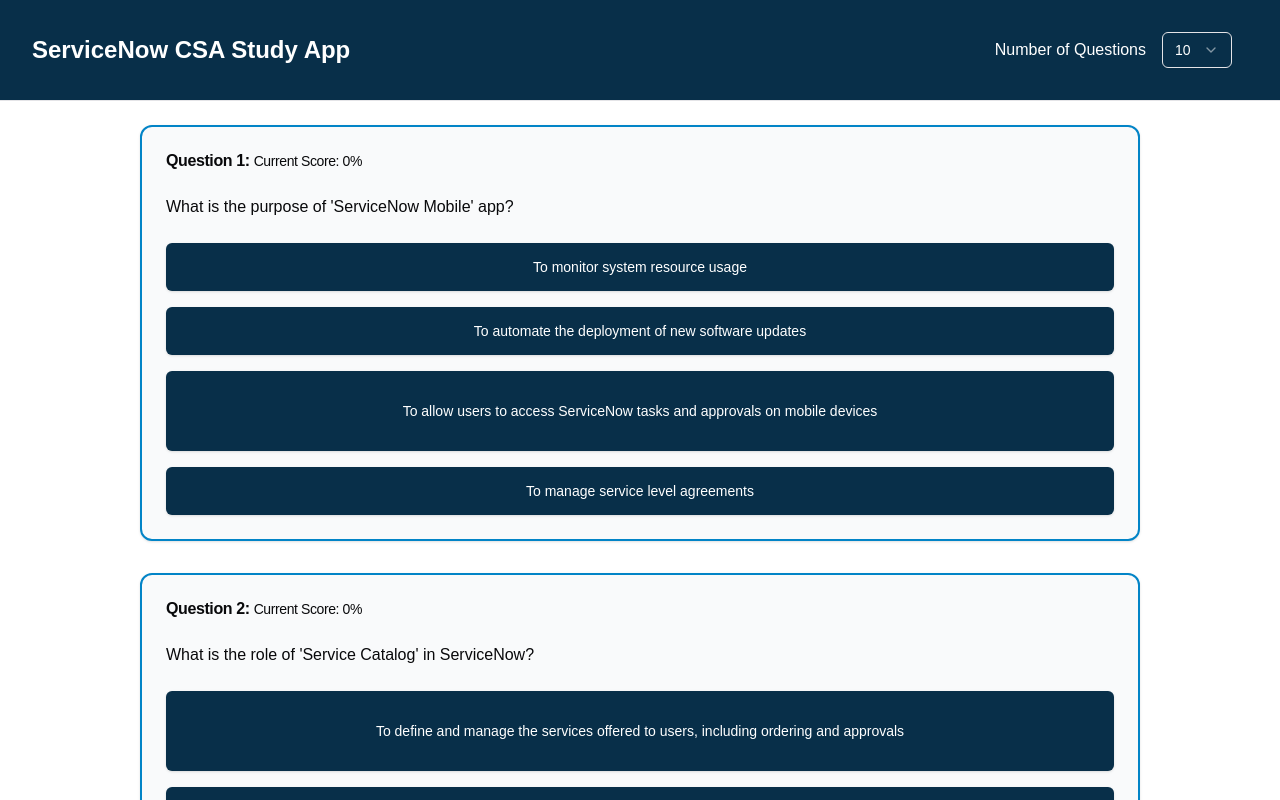
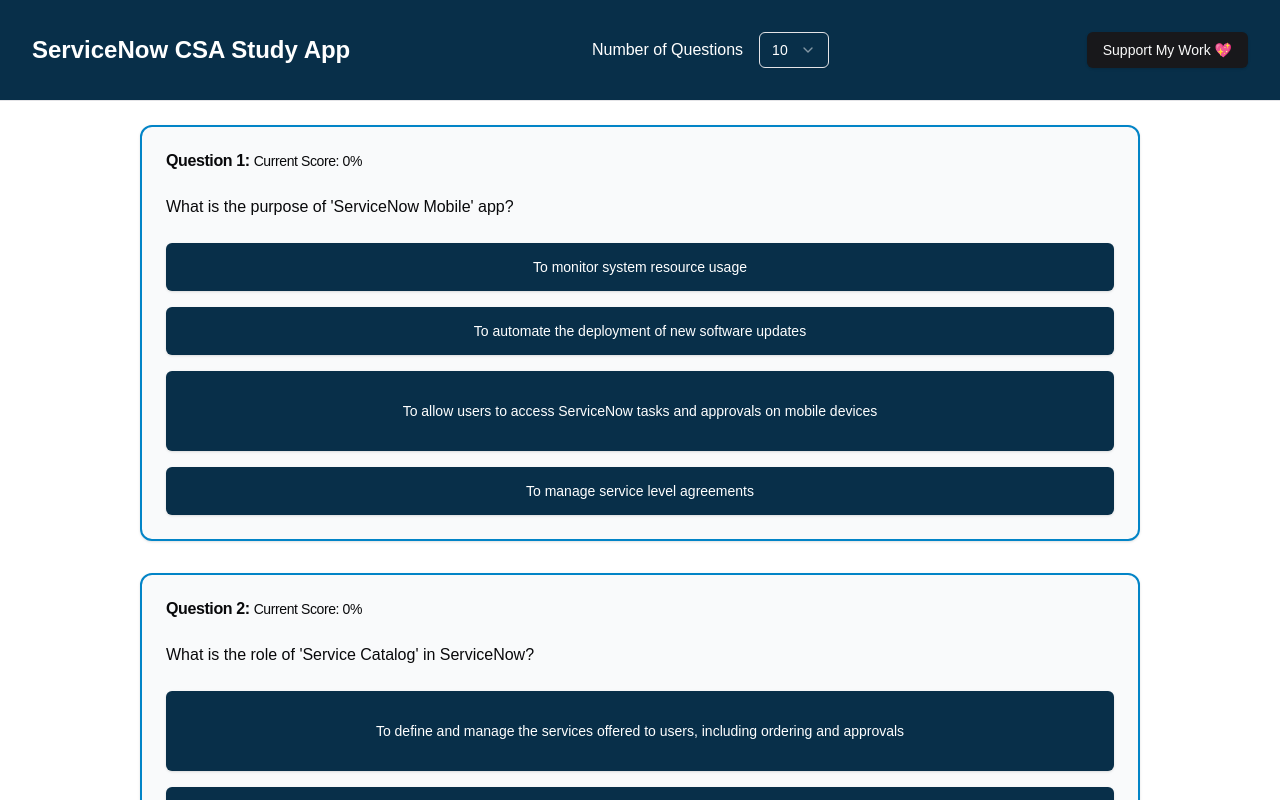
Before and after one commit to AzulaFire/csa-app, a Next.js app: page / in a window 1280 px wide. Shown: the top 800 px of the page. Built offline with nearby package versions, Linux system fonts and the light colour scheme.

Commit message:
Added support link

```diff
--- a/components/Navbar.tsx
+++ b/components/Navbar.tsx
@@ -9,6 +9,7 @@
 } from '@/components/ui/select';
 import Link from 'next/link';
 import { useState } from 'react';
+import { Button } from './ui/button';
 
 type Props = {
   title: string;
@@ -91,6 +92,14 @@
             </SelectContent>
           </Select>
         </div>
+        <Button>
+          <Link
+            href='https://paypal.me/pythontiger?country.x=US&locale.x=en_US'
+            target='_blank'
+          >
+            Support My Work 💖
+          </Link>
+        </Button>
       </div>
     </nav>
   );
```
